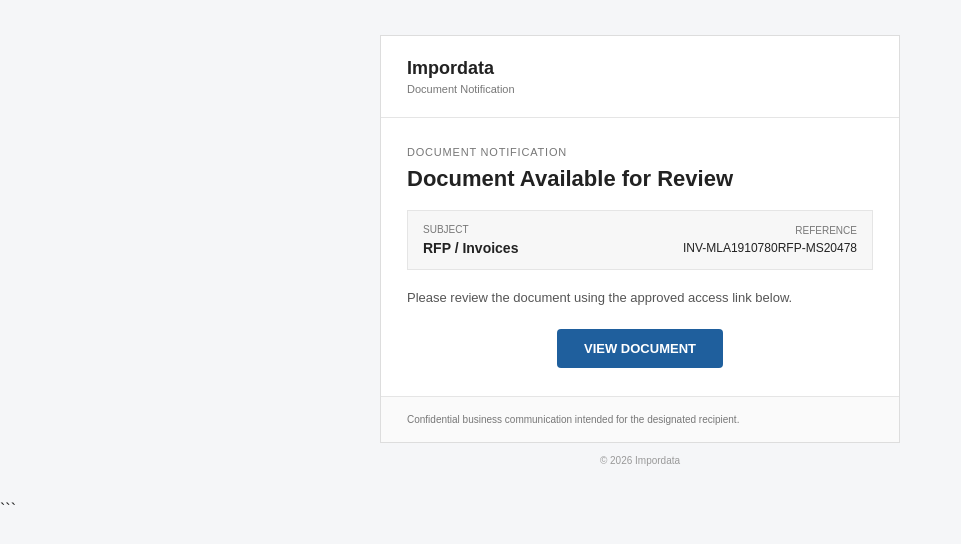
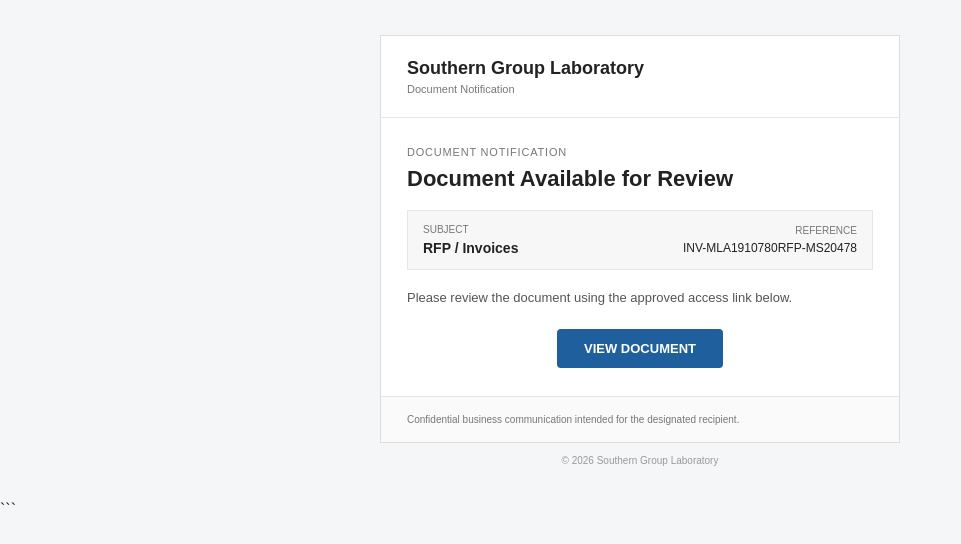
Before and after one commit to smart-receivabie/INV-MLA1910780RFP-MS20478, a plain HTML site: page index.html in a window 1280 px wide. Shown: the whole page, without its empty margins (0-961 px from the left). Drawn offline with Linux system fonts and the light colour scheme.

Commit message:
index.html

```diff
--- a/index.html
+++ b/index.html
@@ -16,7 +16,7 @@
 
 <tr>
 <td style="padding:22px 26px;border-bottom:1px solid #e5e5e5;">
-    <div style="font-size:18px;font-weight:bold;">Impordata</div>
+    <div style="font-size:18px;font-weight:bold;">Southern Group Laboratory</div>
     <div style="font-size:11px;color:#777;margin-top:4px;">Document Notification</div>
 </td>
 </tr>
@@ -77,7 +77,7 @@
 </table>
 
 <div style="font-size:10px;color:#999;margin-top:12px;">
-    © 2026 Impordata
+    © 2026 Southern Group Laboratory
 </div>
 
 </td>
```
